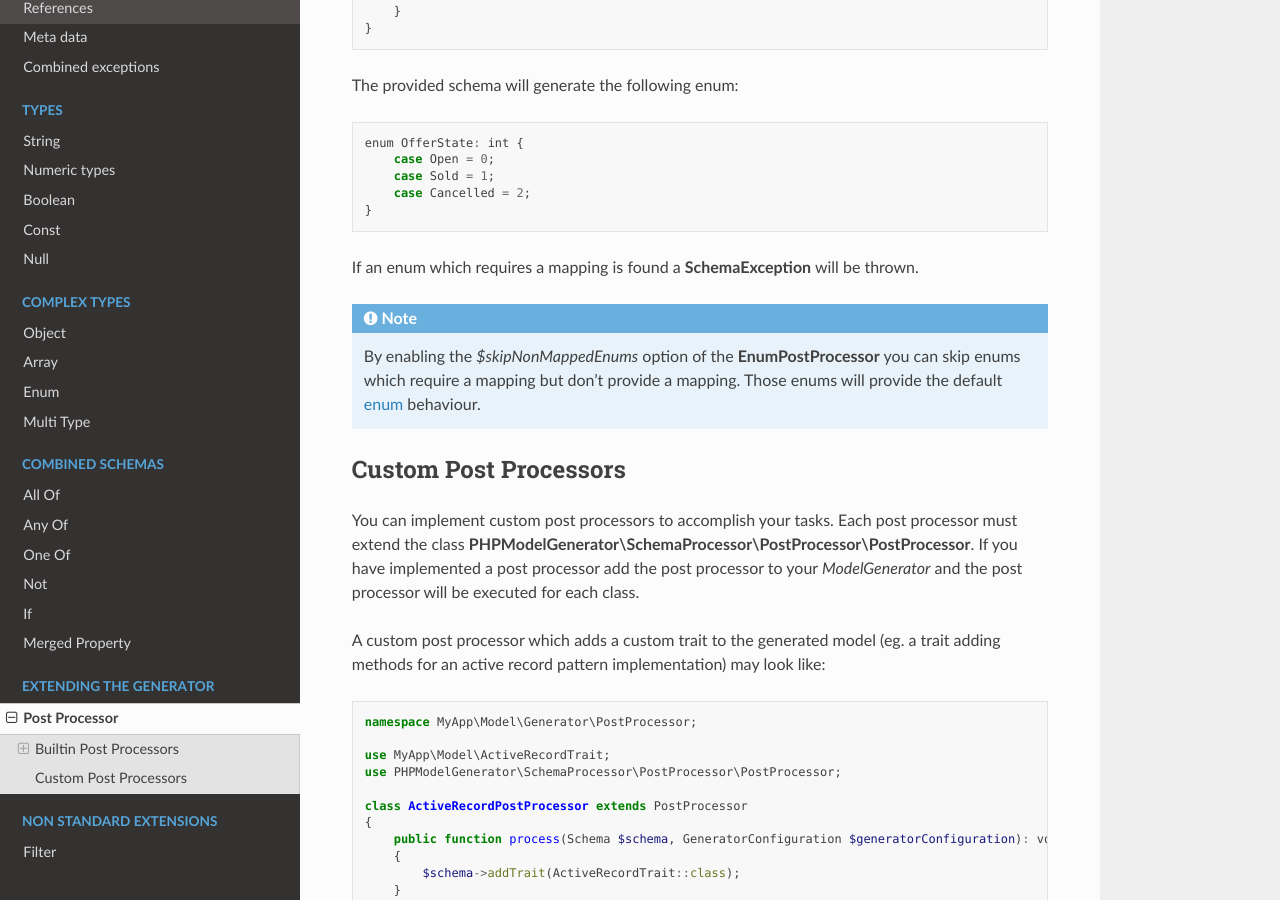
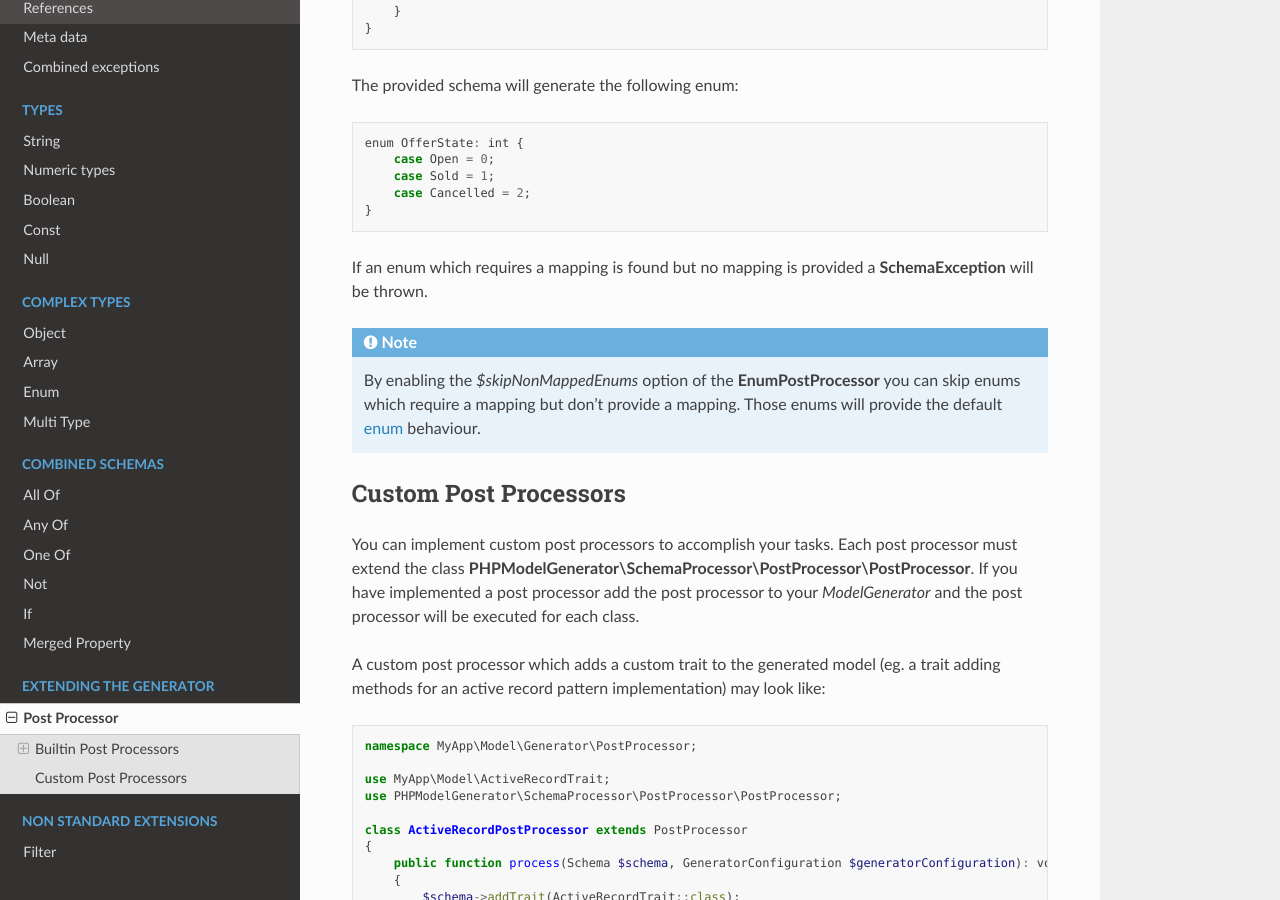
Before and after one commit to wol-soft/php-json-schema-model-generator, a Sphinx documentation site: the page built from docs/source/generator/postProcessor.rst, in a window 1280 px wide and 900 px high, scrolled down 6698 px. Built offline with Sphinx 7.4.7 and the Read the Docs theme 2.0.0, drawn with Linux system fonts in a browser that asks for light colours.

Commit message:
Update postProcessor.rst

```diff
--- a/docs/source/generator/postProcessor.rst
+++ b/docs/source/generator/postProcessor.rst
@@ -295,7 +295,7 @@ The provided schema will generate the following enum:
         case Cancelled = 2;
     }
 
-If an enum which requires a mapping is found a **SchemaException** will be thrown.
+If an enum which requires a mapping is found but no mapping is provided a **SchemaException** will be thrown.
 
 .. note::
 
```
